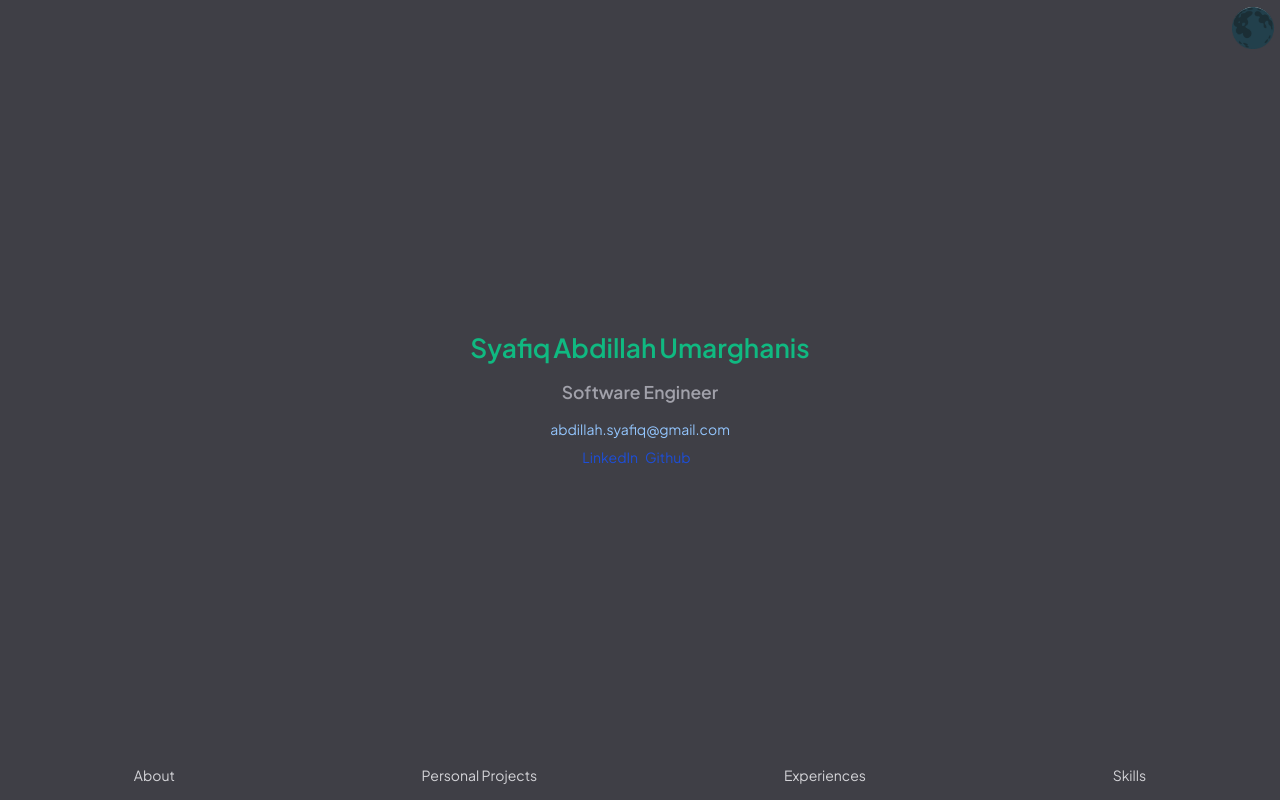
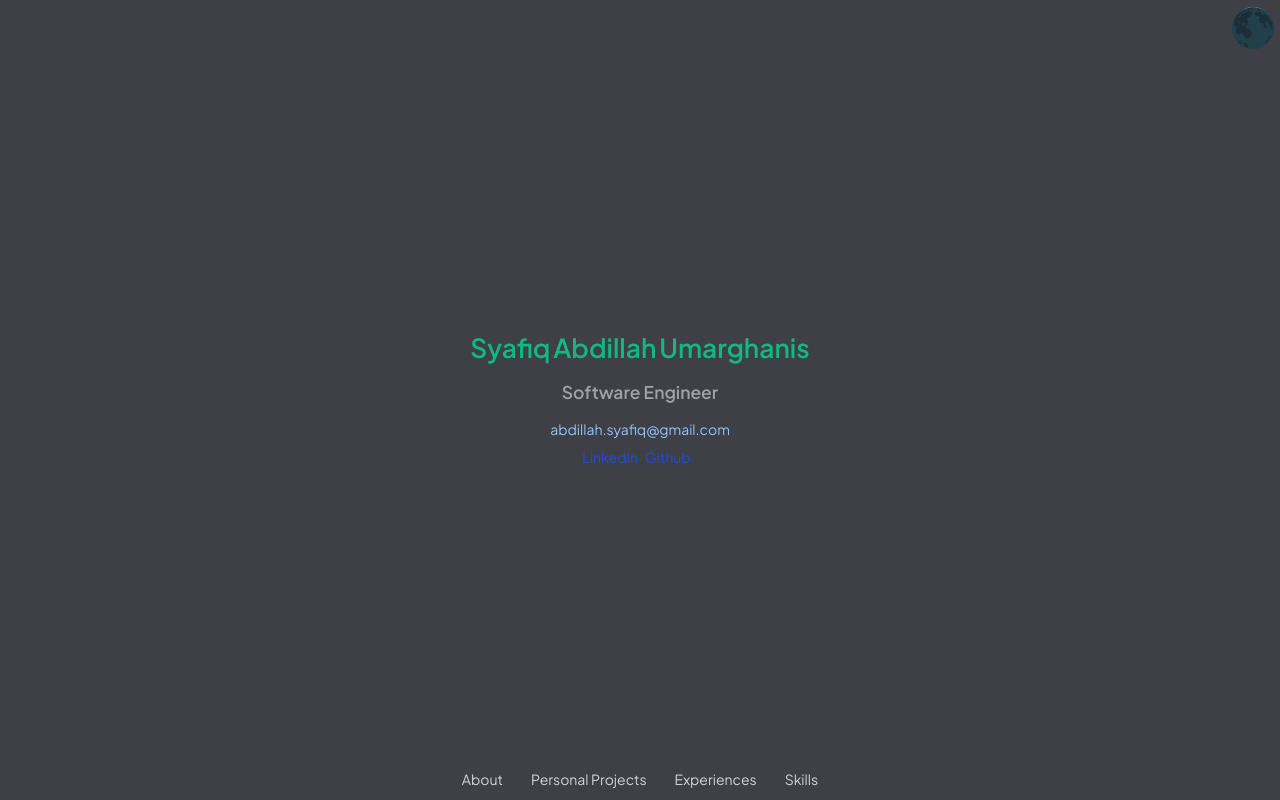
Before and after one commit to syafiqabdillah/portfolio-2025, a Svelte app: page / in a window 1280 px wide. Shown: the top 800 px of the page. Built offline with nearby package versions, Linux system fonts and the light colour scheme.

Commit message:
adjust nav

```diff
--- a/src/component/NavBottom.svelte
+++ b/src/component/NavBottom.svelte
@@ -12,11 +12,17 @@
 
 <div
   class={twMerge(
-    "fixed bottom-0 left-0 right-0 flex justify-around p-4 flex-wrap gap-2",
+    "fixed bottom-0 left-0 right-0 flex justify-center",
     theme.isDark ? "bg-zinc-700 text-zinc-300" : "bg-zinc-200"
   )}
 >
-  {#each menu as nav}
-    <a href={`#${nav.id}`}>{nav.name}</a>
-  {/each}
+  <div class="flex justify-around max-w-[400px] items-stretch gap-2 flex-wrap">
+    {#each menu as nav}
+      <a
+        href={`#${nav.id}`}
+        class="hover:bg-zinc-300 hover:text-zinc-700 hover:rounded-xl hover:-translate-y-2 transition-all duration-500 p-3"
+        >{nav.name}</a
+      >
+    {/each}
+  </div>
 </div>
```
